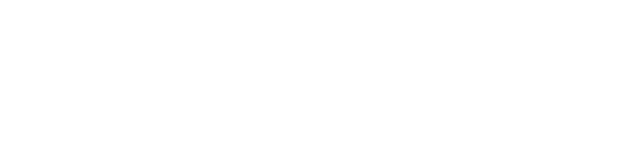
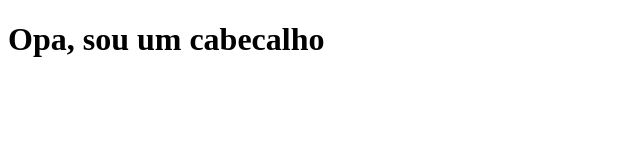
Before and after one commit to Jardel-Kenzie/demo-30-06-giflow, a plain HTML site: page index.html in a window 1280 px wide. Shown: the whole page, without its empty margins (0-640 px from the left). Drawn offline with Linux system fonts and the light colour scheme.

Commit message:
feat: Criei o cabecalho com um h1

```diff
--- a/index.html
+++ b/index.html
@@ -7,6 +7,8 @@
     <title>Demo-GitFlow</title>
 </head>
 <body>
-
+    <header>
+        <h1>Opa, sou um cabecalho</h1>
+    </header>
 </body>
 </html>
```
